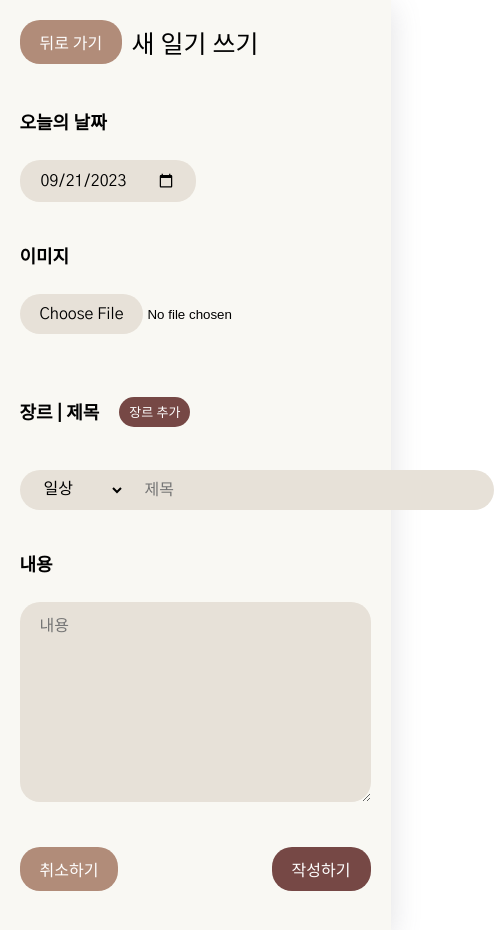
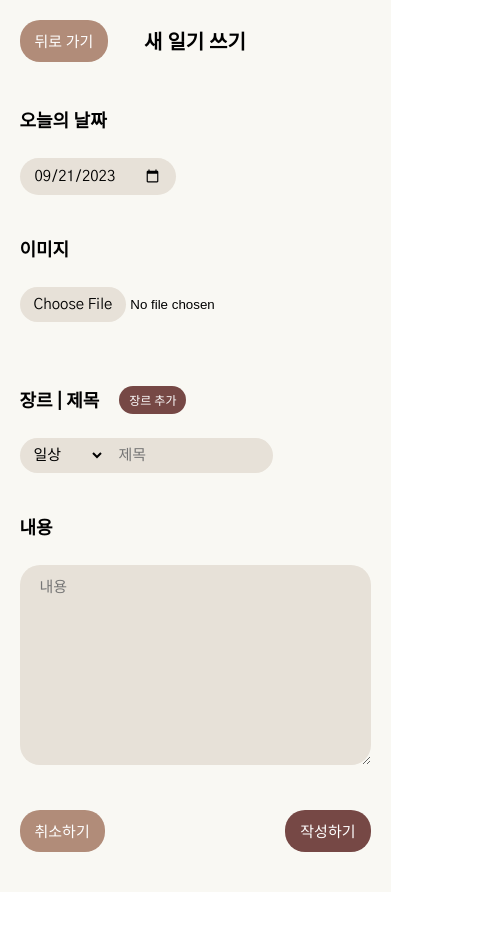
Before and after one commit to Yoonyesol/Dream_note, a React (Create React App) app: page /new in a window 390 px wide. Shown: the whole page, 494 px wide, since content can reach past the window. After the commit the page ends 892 px from the top, so only its background shows below. Built offline with nearby package versions, Linux system fonts and the light colour scheme.

Commit message:
:lipstick:반응형 웹 CSS 스타일링

```diff
--- a/src/components/Button.css
+++ b/src/components/Button.css
@@ -9,7 +9,6 @@
   color: #563a3d;
   background-color: transparent;
 
-  white-space: nowrap;
   /* font-family: "Noto Serif KR"; */
   font-family: "Gothic A1", sans-serif;
 }
@@ -21,6 +20,11 @@
 
 .Button.dark-brown {
   background-color: #764845;
+  color: white;
+}
+
+.Button.red {
+  background-color: #ec5e5e;
   color: white;
 }
 
@@ -45,3 +49,15 @@
   font-weight: bold;
   font-size: 16px;
 }
+
+@media screen and (min-width: 280px) and (max-width: 650px) {
+  .Button {
+    padding: 10px 15px;
+    font-size: 15px;
+  }
+
+  .Button.little {
+    padding: 5px 10px;
+    font-size: 12px;
+  }
+}
--- a/src/components/Card.css
+++ b/src/components/Card.css
@@ -1,7 +1,7 @@
 .card {
   position: relative;
   margin: 0;
-  box-shadow: 0 2px 8px rgba(0, 0, 0, 0.26);
+  /* box-shadow: 0 2px 8px rgba(0, 0, 0, 0.26); */
   border-radius: 20px;
   padding: 1rem;
   overflow: hidden;
--- a/src/components/Header.css
+++ b/src/components/Header.css
@@ -3,25 +3,26 @@ header {
 
   display: flex;
   align-items: center;
-  /* border-bottom: 1px solid #e7e1d8; */
 }
 
 header > div {
   display: flex;
 }
 
-header .header-text {
+.header-text {
   width: 50%;
+  font-weight: bold;
   font-size: 25px;
   justify-content: center;
+  text-align: center;
 }
 
-header .header-left-btn {
+.header-left-btn {
   width: 25%;
   justify-content: start;
 }
 
-header .header-right-btn {
+.header-right-btn {
   width: 25%;
   justify-content: end;
 }
@@ -29,3 +30,20 @@ header .header-right-btn {
 header button {
   font-family: "Noto Serif KR";
 }
+
+@media screen and (min-width: 280px) and (max-width: 650px) {
+  .header-text {
+    width: 45%;
+    font-size: 20px;
+  }
+
+  .header-left-btn {
+    width: 27.5%;
+    justify-content: start;
+  }
+
+  .header-right-btn {
+    width: 27.5%;
+    justify-content: end;
+  }
+}
--- a/src/diary/DiaryEditor.css
+++ b/src/diary/DiaryEditor.css
@@ -13,8 +13,8 @@ h4 {
 .input-date,
 input[type="file"]::file-selector-button,
 .genre-edit-div input,
-.genre-title-wrapper select,
-.genre-title-wrapper input,
+.genre-wrapper select,
+.title-wrapper input,
 .text-wrapper textarea {
   border: none;
   border-radius: 20px;
@@ -71,17 +71,17 @@ input[type="file"]::file-selector-button,
   margin-left: 20px;
 }
 
-.genre-title-wrapper select {
+.genre-title-wrapper {
+  display: flex;
+}
+
+.genre-wrapper select {
   border-radius: 20px 0 0 20px;
   height: 40px;
 }
 
-.genre-title-wrapper input {
+.title-wrapper input {
   border-radius: 0px 20px 20px 0px;
-}
-
-.genre-title-wrapper {
-  display: flex;
 }
 
 .text-wrapper textarea {
@@ -96,3 +96,35 @@ input[type="file"]::file-selector-button,
   justify-content: space-between;
   align-items: center;
 }
+
+@media screen and (min-width: 280px) and (max-width: 650px) {
+  h4 {
+    font-size: 15px;
+  }
+
+  .input-date,
+  input[type="file"]::file-selector-button,
+  .genre-edit-div input,
+  .genre-wrapper select,
+  .title-wrapper input,
+  .text-wrapper textarea {
+    padding: 8px 14px;
+    font-size: 15px;
+  }
+
+  .genre-wrapper select {
+    border-radius: 20px 0 0 20px;
+    padding: 8px 10px;
+    height: 35px;
+    width: 85px;
+  }
+
+  .title-wrapper input {
+    border-radius: 0px 20px 20px 0px;
+    width: 140px;
+  }
+
+  .text-wrapper textarea {
+    padding: 10px 20px;
+  }
+}
--- a/src/diary/DiaryEditor.js
+++ b/src/diary/DiaryEditor.js
@@ -123,7 +123,7 @@ const DiaryEditor = ({ isEdit, originData }) => {
         headText={isEdit ? "수정하기" : "새 일기 쓰기"}
         rightBtn={
           isEdit && (
-            <Button type="dark-brown" text="삭제하기" onClick={removeHandler} />
+            <Button type="red" text="삭제하기" onClick={removeHandler} />
           )
         }
       />
@@ -157,9 +157,9 @@ const DiaryEditor = ({ isEdit, originData }) => {
               />
             </div>
           </div>
-          <div className="genre-edit-div">
-            {genreEditorShown && (
-              <div className="genre-editor">
+          {genreEditorShown && (
+            <div className="genre-edit-div">
+              <div className={"genre-editor"}>
                 <input
                   placeholder="장르"
                   ref={userGenreRef}
@@ -181,9 +181,8 @@ const DiaryEditor = ({ isEdit, originData }) => {
                   </li>
                 ))}
               </div>
-            )}
-          </div>
-
+            </div>
+          )}
           <div className="genre-title-wrapper">
             <div className="genre-wrapper">
               <select value={genre} onChange={(e) => setGenre(e.target.value)}>
--- a/src/diary/DiaryItem.css
+++ b/src/diary/DiaryItem.css
@@ -11,12 +11,13 @@
 
 .diary-image {
   cursor: pointer;
-  min-width: 100px;
-  height: 100px;
+  width: 120px;
+  height: 120px;
   border-radius: 20px;
   display: flex;
   justify-content: center;
   background-color: #f9f8f3;
+  overflow: hidden;
 }
 
 .diary-image img {
@@ -54,3 +55,24 @@
 .button-wrapper {
   min-width: 70px;
 }
+
+@media screen and (min-width: 280px) and (max-width: 650px) {
+  .diary-item {
+    flex-direction: column;
+    align-items: center;
+  }
+
+  .diary-date {
+    margin: 10px 0;
+  }
+
+  .diary-info {
+    margin-left: 0px;
+    text-align: center;
+  }
+
+  .content-preview {
+    width: 100%;
+    margin-bottom: 10px;
+  }
+}
--- a/src/diary/DiaryList.css
+++ b/src/diary/DiaryList.css
@@ -1,20 +1,18 @@
 .menu {
   margin: 20px 0px;
-
   display: flex;
-  justify-content: space-between;
 }
 
-.menu .right-items {
+.menu .right-item {
   flex-grow: 1; /*left-items 제외한 전체 영역의 넓이를 갖게 됨*/
 }
 
-.menu .right-items button {
+.menu .right-item button {
   width: 100%;
 }
 
 .control-menu {
-  margin-right: 10px;
+  width: 90%;
   border: none;
   border-radius: 20px;
   background-color: #b18c79;
--- a/src/diary/DiaryList.js
+++ b/src/diary/DiaryList.js
@@ -59,7 +59,7 @@ const DiaryList = ({ diaryList }) => {
             optionList={sortOption}
           />
         </div>
-        <div className="right-items">
+        <div className="right-item">
           <Button
             type="dark-brown"
             text="새 일기 작성"
--- a/src/diary/SearchBar.css
+++ b/src/diary/SearchBar.css
@@ -21,3 +21,7 @@
   font-family: "Gothic A1", sans-serif;
   font-size: 16px;
 }
+
+.search button {
+  white-space: nowrap;
+}
--- a/src/pages/Diary.css
+++ b/src/pages/Diary.css
@@ -15,13 +15,14 @@ h4 {
 }
 
 .diary-detail-img {
+  text-align: center;
   align-items: center;
-  text-align: center;
+  height: 180px;
 }
 
 .diary-detail-img img {
   border-radius: 20px;
-  height: 180px;
+  height: 90%;
 }
 
 .diary-detail-genre-title-wrapper,
--- a/src/pages/Diary.js
+++ b/src/pages/Diary.js
@@ -58,13 +58,13 @@ const Diary = () => {
         }
       />
       <div>
-        {data.img && (
-          <section>
+        <section>
+          {data.img && (
             <div className="diary-detail-img">
               <img alt="이미지" src={data.img}></img>
             </div>
-          </section>
-        )}
+          )}
+        </section>
         <section>
           <h4>장르 | 제목</h4>
           <div className="diary-detail-genre-title-wrapper">
```
